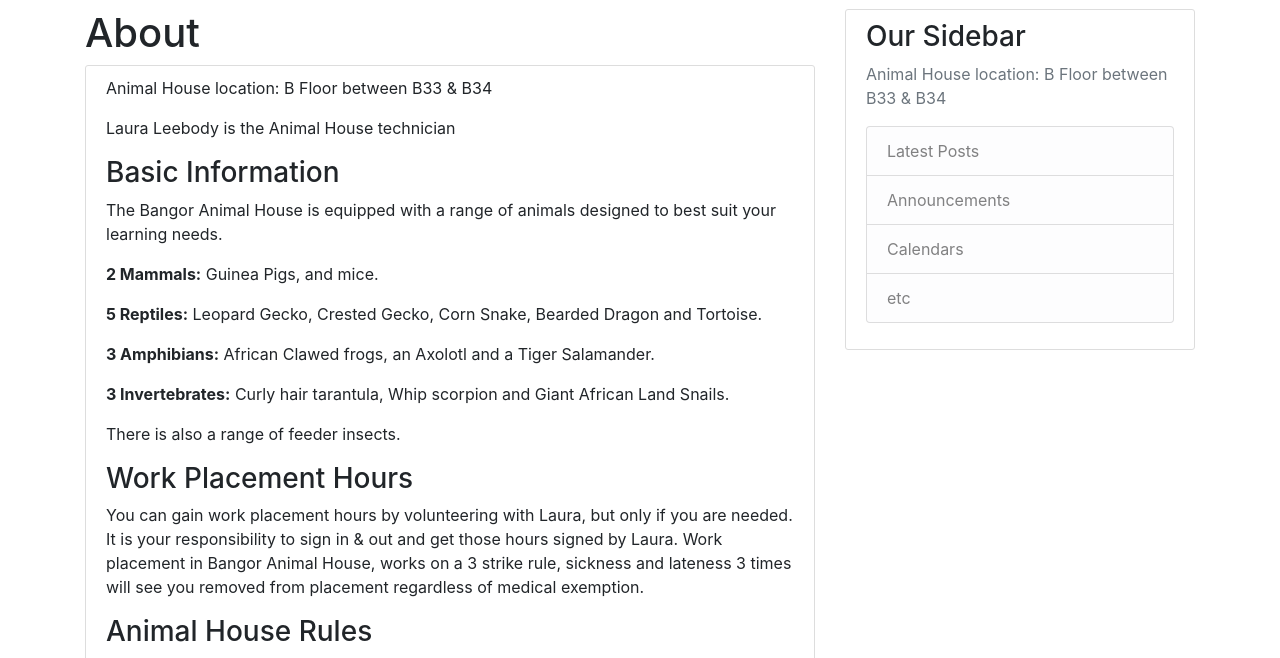
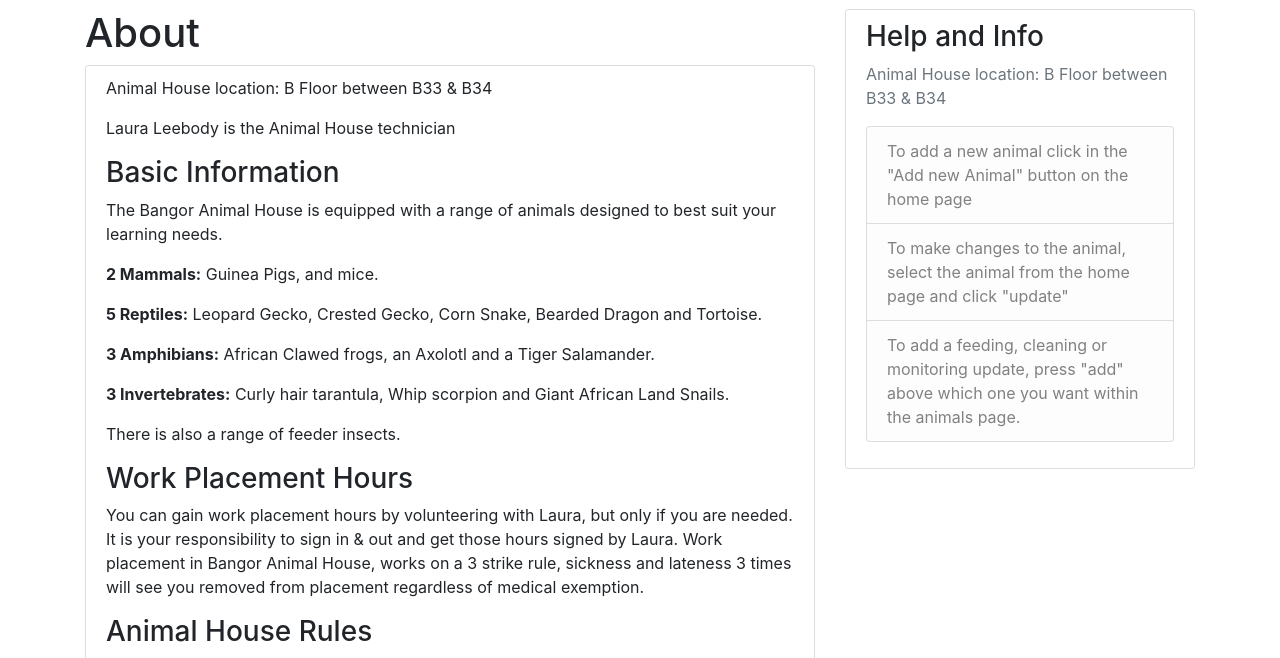
Before and after one commit to nmclawrence010/AnimalFlaskApp, a Flask app: page /about in a window 1280 px wide. Shown: the part 56-714 px from the top of the page. Run offline with Flask 2, Linux system fonts and the light colour scheme; some libraries are stand-ins or nearby versions.

Commit message:
19 March

```diff
--- a/SAMapp/config.py
+++ b/SAMapp/config.py
@@ -6,5 +6,7 @@ class Config:
 	MAIL_SERVER = 'smtp.googlemail.com'
 	MAIL_PORT = 587
 	MAIL_USE_TLS = True
-	MAIL_USERNAME = os.environ.get('EMAIL_USER')
-	MAIL_PASSWORD = os.environ.get('EMAIL_PASS')
+	#MAIL_USERNAME = os.environ.get('EMAIL_USER')
+	#MAIL_PASSWORD = os.environ.get('EMAIL_PASS')
+	MAIL_USERNAME = 'sercanimalmanagement@gmail.com'
+	MAIL_PASSWORD = 'Sercam123'
--- a/SAMapp/main/routes.py
+++ b/SAMapp/main/routes.py
@@ -7,7 +7,6 @@ from SAMapp.main.forms import AddAnimalForm, UpdateAnimalInfoForm, AddFeedingFor
 from flask_login import login_user, current_user, logout_user, login_required
 from SAMapp.QRCode import qrgen
 from SAMapp.users.utils import save_picture_animal, send_reset_email
-import mysql.connector
 from base64 import b64encode
 from flask_mail import Message
 
@@ -148,6 +147,7 @@ def delete_animal(this_species):
 	return redirect(url_for('main.home'))
 
 
+#QR Generator stuff that wasnt used in the end
 @main.route('/converted', methods = ['POST'])
 def convert():
 	global text
--- a/SAMapp/templates/layout.html
+++ b/SAMapp/templates/layout.html
@@ -9,7 +9,6 @@
     <link rel="icon" href="/docs/4.0/assets/img/favicons/favicon.ico">
 
     <link rel ="stylesheet" type="text/css" href="{{ url_for('static', filename='main.css') }}">
-
     {% if title %}
   <title>SERC Animal Management - {{ title }}</title>
   {% else %}
@@ -69,13 +68,12 @@
     </div>
             <div class="col-md-4">
           <div class="content-section">
-            <h3>Our Sidebar</h3>
+            <h3>Help and Info</h3>
             <p class='text-muted'>Animal House location: B Floor between B33 & B34
               <ul class="list-group">
-                <li class="list-group-item list-group-item-light">Latest Posts</li>
-                <li class="list-group-item list-group-item-light">Announcements</li>
-                <li class="list-group-item list-group-item-light">Calendars</li>
-                <li class="list-group-item list-group-item-light">etc</li>
+                <li class="list-group-item list-group-item-light">To add a new animal click in the "Add new Animal" button on the home page</li>
+                <li class="list-group-item list-group-item-light">To make changes to the animal, select the animal from the home page and click "update"</li>
+                <li class="list-group-item list-group-item-light">To add a feeding, cleaning or monitoring update, press "add" above which one you want within the animals page.</li>
               </ul>
             </p>
           </div>
--- a/SAMapp/users/utils.py
+++ b/SAMapp/users/utils.py
@@ -36,7 +36,7 @@ def save_picture_animal(animal_picture):
 
 def send_reset_email(user):
 	token = user.get_reset_token()
-	msg = Message('Password Reset Request', sender='noreply@animalmanagement.com', recipients=[user.email])
+	msg = Message('Password Reset Request', sender='sercanimalmanagement@gmail.com', recipients=[user.email])
 	msg.body = f'''To reset your password, click the following link:
 {url_for('main.reset_token', token=token, _external=True) }
 
```
Also changed, not shown: SAMapp/site.db, SAMapp/static/serc.png (added).
